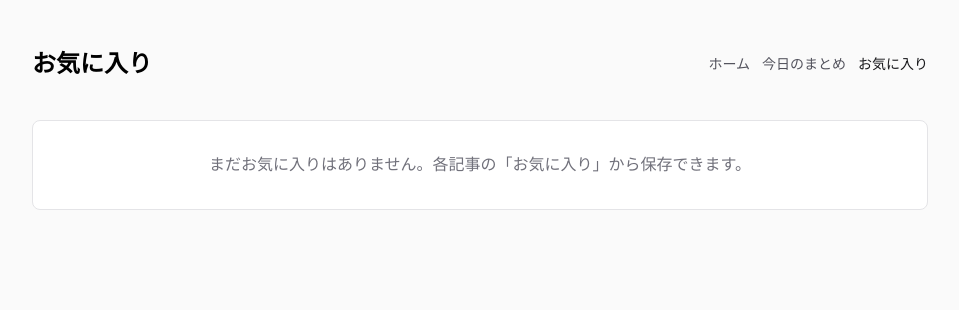
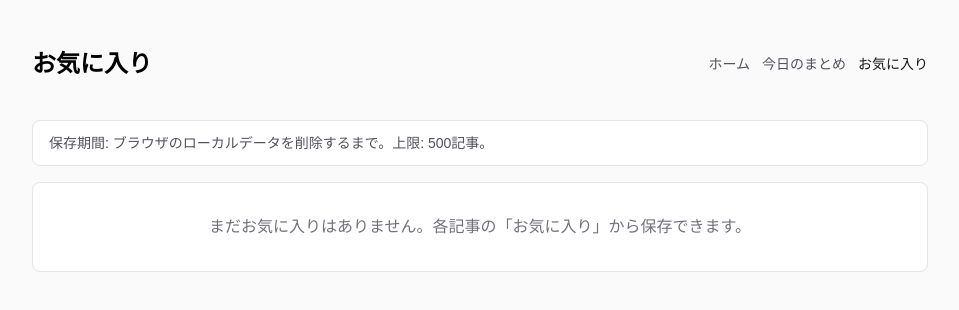
Before and after one commit to takoyan33/frontend-catch-up, a Next.js app: page /favorites in a window 1280 px wide. Shown: the top 310 px of the page, without its empty margins (160-1119 px from the left). Built offline with nearby package versions, Linux system fonts and the light colour scheme.

Commit message:
上限の記載

```diff
--- a/app/favorites/page.tsx
+++ b/app/favorites/page.tsx
@@ -1,6 +1,7 @@
 import type { Metadata } from "next";
 import { AppHeader } from "@/components/AppHeader";
 import { FavoritesPageClient } from "@/components/FavoritesPageClient";
+import { FAVORITES_MAX_ITEMS } from "@/lib/favorites";
 
 export const metadata: Metadata = {
   title: "お気に入り | フロントエンドキャッチアップ",
@@ -12,6 +13,10 @@ export default function FavoritesPage() {
     <div className="min-h-screen bg-zinc-50 px-6 py-12 dark:bg-black">
       <main className="mx-auto max-w-4xl">
         <AppHeader title="お気に入り" currentPage="favorites" />
+        <p className="mb-4 rounded-lg border border-zinc-200 bg-white px-4 py-3 text-sm text-zinc-600 dark:border-zinc-800 dark:bg-zinc-900 dark:text-zinc-300">
+          保存期間: ブラウザのローカルデータを削除するまで。上限: {FAVORITES_MAX_ITEMS}
+          記事。
+        </p>
         <FavoritesPageClient />
       </main>
     </div>
--- a/lib/favorites.ts
+++ b/lib/favorites.ts
@@ -1,4 +1,5 @@
 export const FAVORITES_STORAGE_KEY = "catchup:favorites";
+export const FAVORITES_MAX_ITEMS = 500;
 const FAVORITES_EVENT = "favorites:changed";
 const EMPTY_FAVORITES: FavoriteItem[] = [];
 let favoritesCacheRaw: string | null = null;
@@ -86,7 +87,10 @@ export function toggleFavorite(item: Omit<FavoriteItem, "savedAt">) {
     return { items: next, active: false };
   }
 
-  const next = [{ ...item, savedAt: new Date().toISOString() }, ...current];
+  const next = [{ ...item, savedAt: new Date().toISOString() }, ...current].slice(
+    0,
+    FAVORITES_MAX_ITEMS
+  );
   writeFavorites(next);
   return { items: next, active: true };
 }
```
